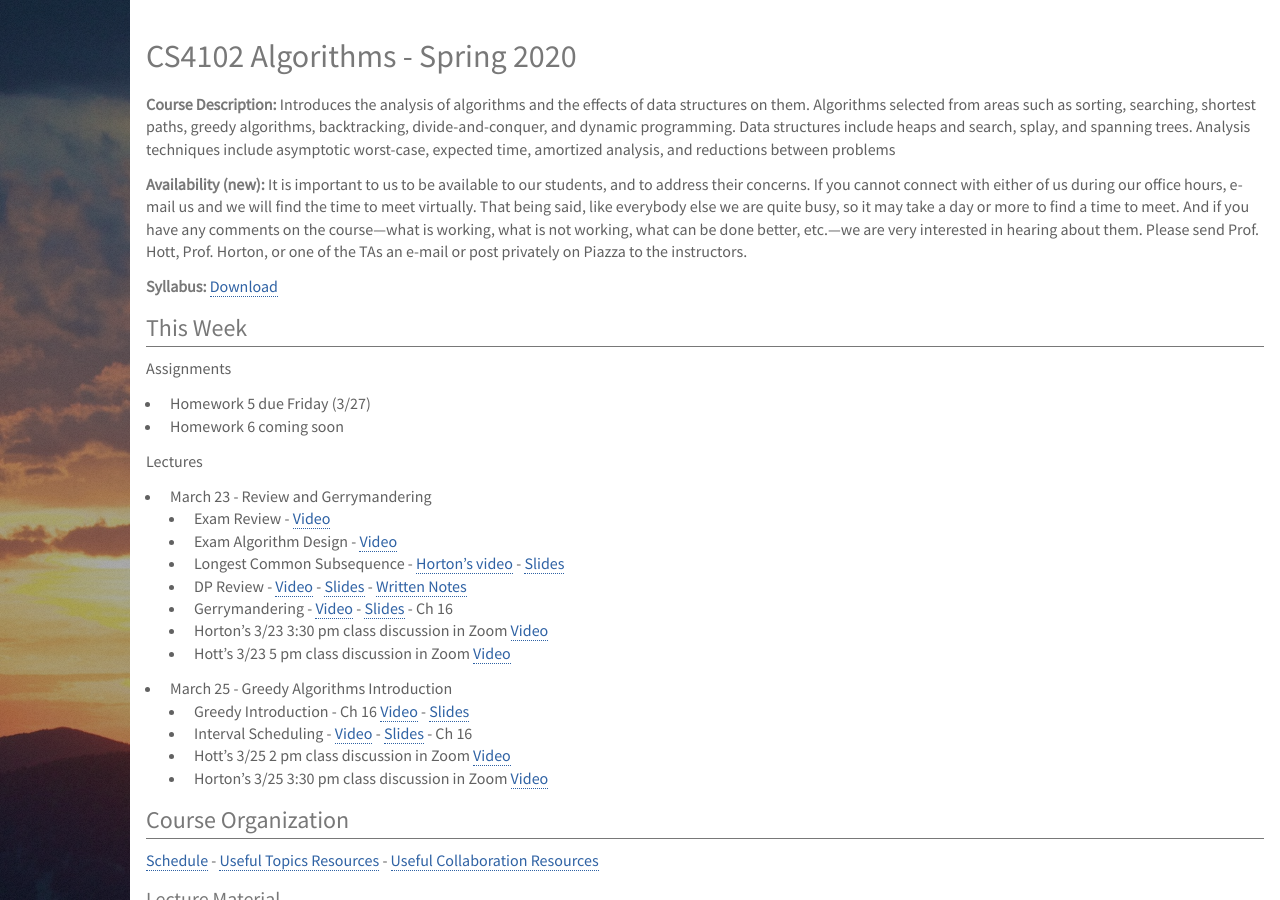
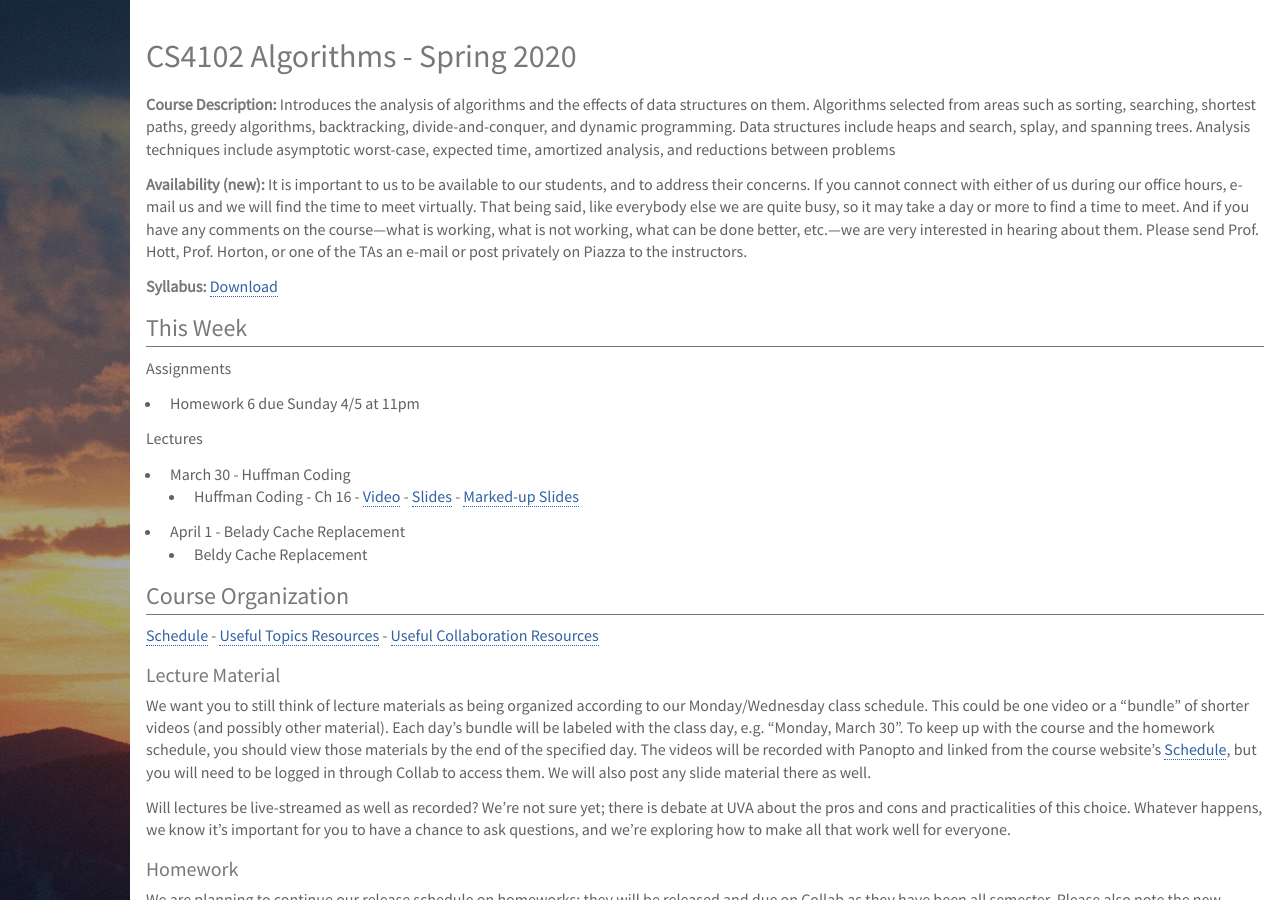
Before and after one commit to deternitydx/uvacs4102, a Jekyll site: the page built from index.md, in a window 1280 px wide and 900 px high. Built offline with Jekyll 4.4.1, drawn with Linux system fonts in a browser that asks for light colours; nearby versions of some CDN libraries; library files that are not in the unit come from our copies.

Commit message:
Added huffman lecture

```diff
--- a/index.md
+++ b/index.md
@@ -20,24 +20,14 @@ between problems
 
 Assignments
 
-- Homework 5 due Friday (3/27)
-- Homework 6 coming soon
+- Homework 6 due Sunday 4/5 at 11pm
 
 Lectures
 
-- March 23 - Review and Gerrymandering
-    - Exam Review - [Video](https://uva.hosted.panopto.com/Panopto/Pages/Viewer.aspx?id=c1824782-3252-4842-b0a0-ab830121301d)
-    - Exam Algorithm Design - [Video](https://uva.hosted.panopto.com/Panopto/Pages/Viewer.aspx?id=a219a94f-7e8b-4649-a541-ab8300119751)
-    - Longest Common Subsequence - [Horton's video](https://uva.hosted.panopto.com/Panopto/Pages/Viewer.aspx?id=fdde7c3d-bad1-4afa-99a4-ab85011e9a24) - [Slides](lectures/horton/cs4102_L14-pt2_LCS_horton.pdf)
-    - DP Review - [Video](https://uva.hosted.panopto.com/Panopto/Pages/Viewer.aspx?id=15fec513-9015-4cae-882b-ab87014cc59b) - [Slides](lectures/l15-review.pdf) - [Written Notes](lectures/l15-review-written.pdf)
-    - Gerrymandering - [Video](https://uva.hosted.panopto.com/Panopto/Pages/Viewer.aspx?id=8b613684-720a-4167-a32e-ab7e016ea13f) - [Slides](lectures/l15-gerrymander.pdf) - Ch 16
-    - Horton's 3/23 3:30 pm class discussion in Zoom [Video](https://virginia.zoom.us/rec/share/_c8qBazM83NJc43CzUDudbNmWanZaaa81nBN-PMEzE7Llmd8AG8j6_lHtNIn3qan)
-    - Hott's 3/23 5 pm class discussion in Zoom [Video](https://virginia.zoom.us/rec/share/4_NkI5fN6HlJQ4nt1njdZJAYFYP7X6a81nRK-6ZYxEpqk2Cq-V2iYHjyWuUYY67v)
-- March 25 - Greedy Algorithms Introduction
-    - Greedy Introduction - Ch 16 [Video](https://uva.hosted.panopto.com/Panopto/Pages/Viewer.aspx?id=a23a2c3e-0e7c-4d79-8ab4-ab8901322a65) - [Slides](lectures/horton/cs4102_L16_intro.pdf)
-    - Interval Scheduling - [Video](https://uva.hosted.panopto.com/Panopto/Pages/Viewer.aspx?id=00506912-5118-45cf-8828-ab89002117bf) - [Slides](lectures/l16-interval-scheduling.pdf) - Ch 16
-    - Hott's 3/25 2 pm class discussion in Zoom [Video](https://virginia.zoom.us/rec/share/x8hVCYvRylNLT6_xyXrAU6AoR5rpaaa8hCUb-PNexRwKZXhxJVMx6mmCEKJTR3lZ)
-    - Horton's 3/25 3:30 pm class discussion in Zoom [Video](https://uva.hosted.panopto.com/Panopto/Pages/Viewer.aspx?id=487f41a3-7d28-4d3e-a492-ab8901689505)
+- March 30 - Huffman Coding
+    - Huffman Coding - Ch 16 - [Video](https://uva.hosted.panopto.com/Panopto/Pages/Viewer.aspx?id=3b1c8d50-2efe-45bd-abd0-ab8e0047b241) - [Slides](lectures/l17_greedyHuffman.pdf) - [Marked-up Slides](lectures/l17_greedyHuffman_written.pdf)
+- April 1 - Belady Cache Replacement
+    - Beldy Cache Replacement
 
 
 ## Course Organization
```
Also changed, not shown: schedule.md (+1 -1 lines), 1 other file.
